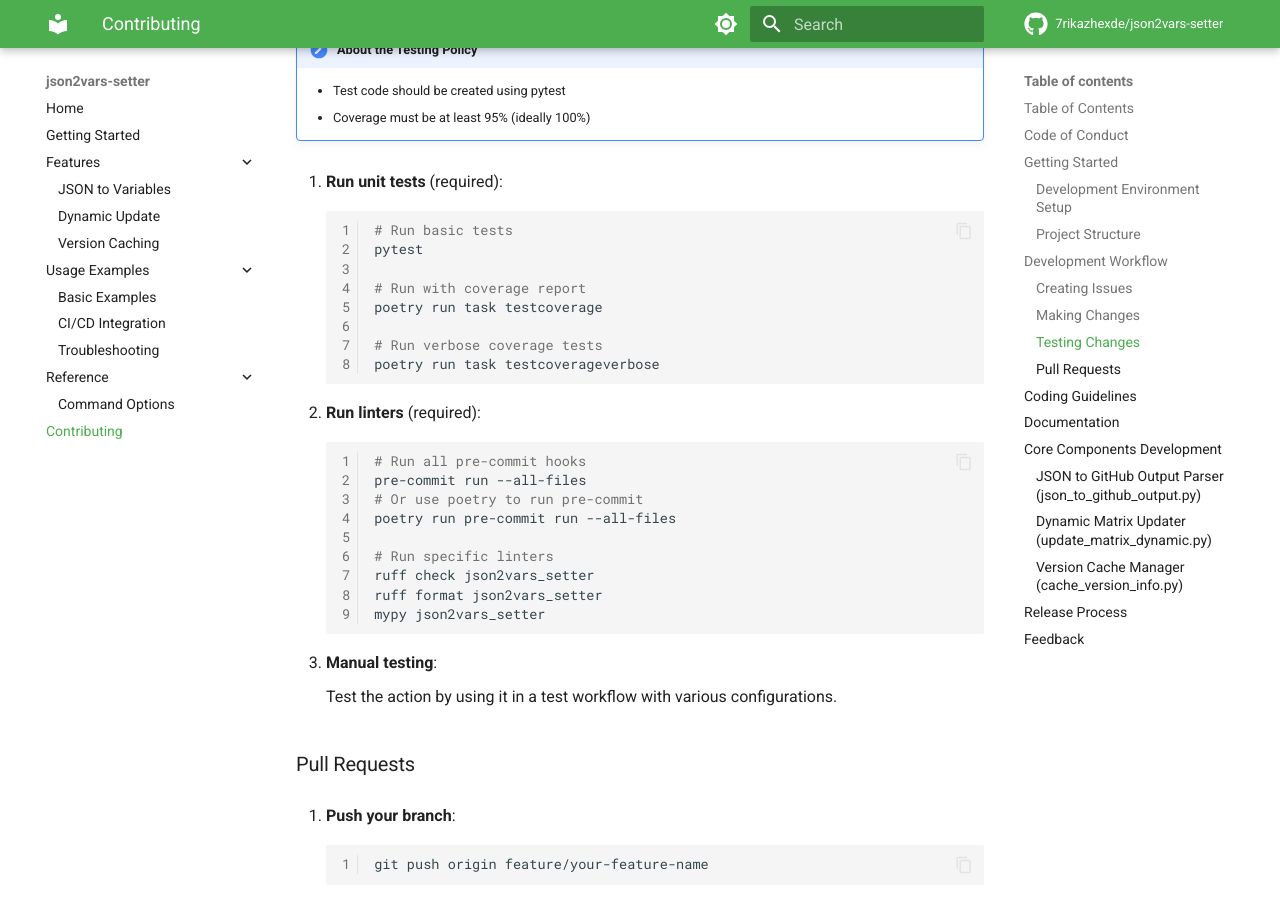
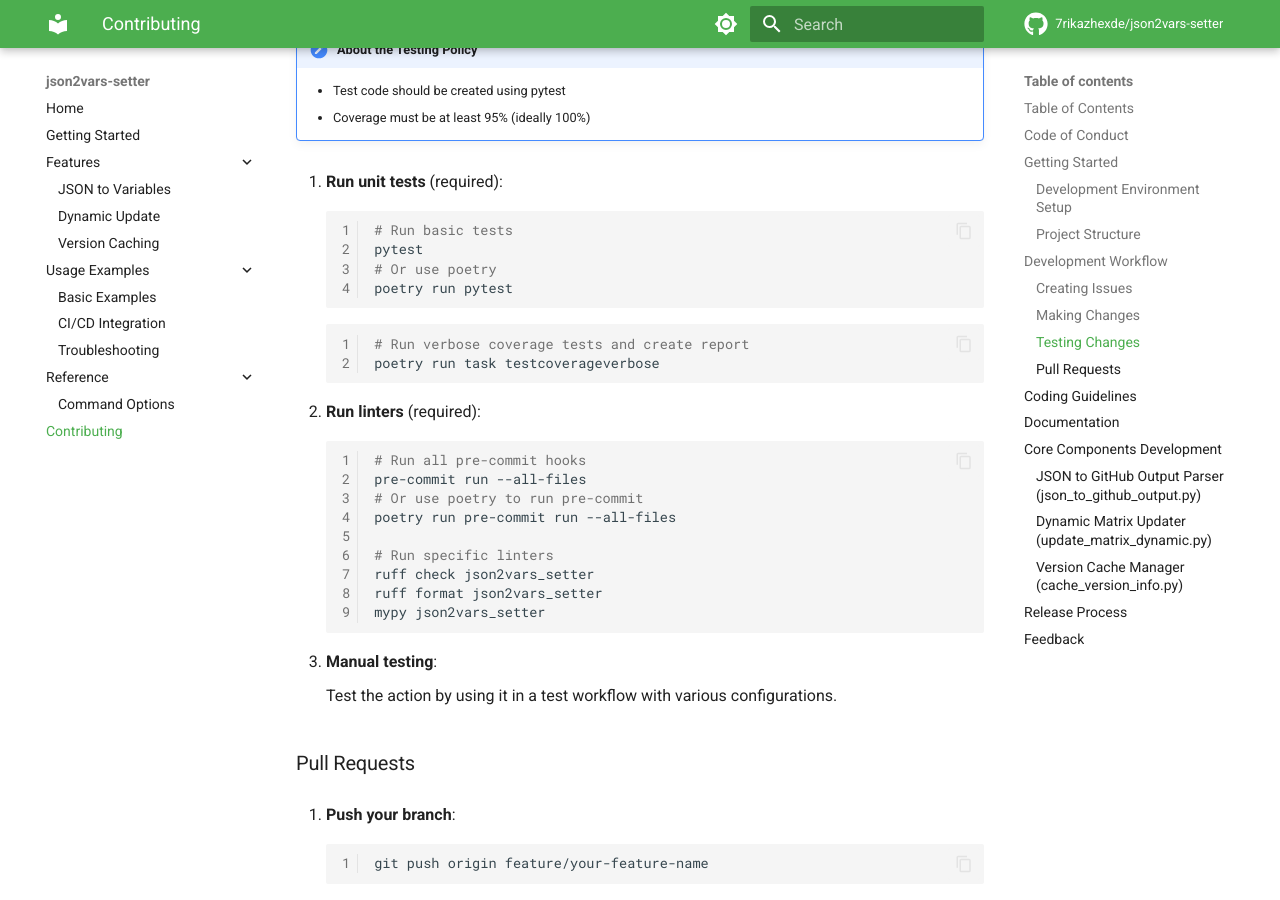
Before and after one commit to 7rikazhexde/json2vars-setter, an MkDocs documentation site: the page built from docs/contributing.md, in a window 1280 px wide and 900 px high, scrolled down 3685 px. Built offline with MkDocs 1.6.1 and Material for MkDocs 9.7.7, drawn with Linux system fonts in a browser that asks for light colours; comment, search, counter and statistics services are not loaded.

Commit message:
📖 Update contributing guidelines to include poetry usage for testing

````diff
--- a/docs/contributing.md
+++ b/docs/contributing.md
@@ -158,11 +158,12 @@ Before starting any work, please check existing issues or create a new one to di
     ```bash
     # Run basic tests
     pytest
+    # Or use poetry
+    poetry run pytest
+    ```
 
-    # Run with coverage report
-    poetry run task testcoverage
-
-    # Run verbose coverage tests
+    ```bash
+    # Run verbose coverage tests and create report
     poetry run task testcoverageverbose
     ```
 
````
